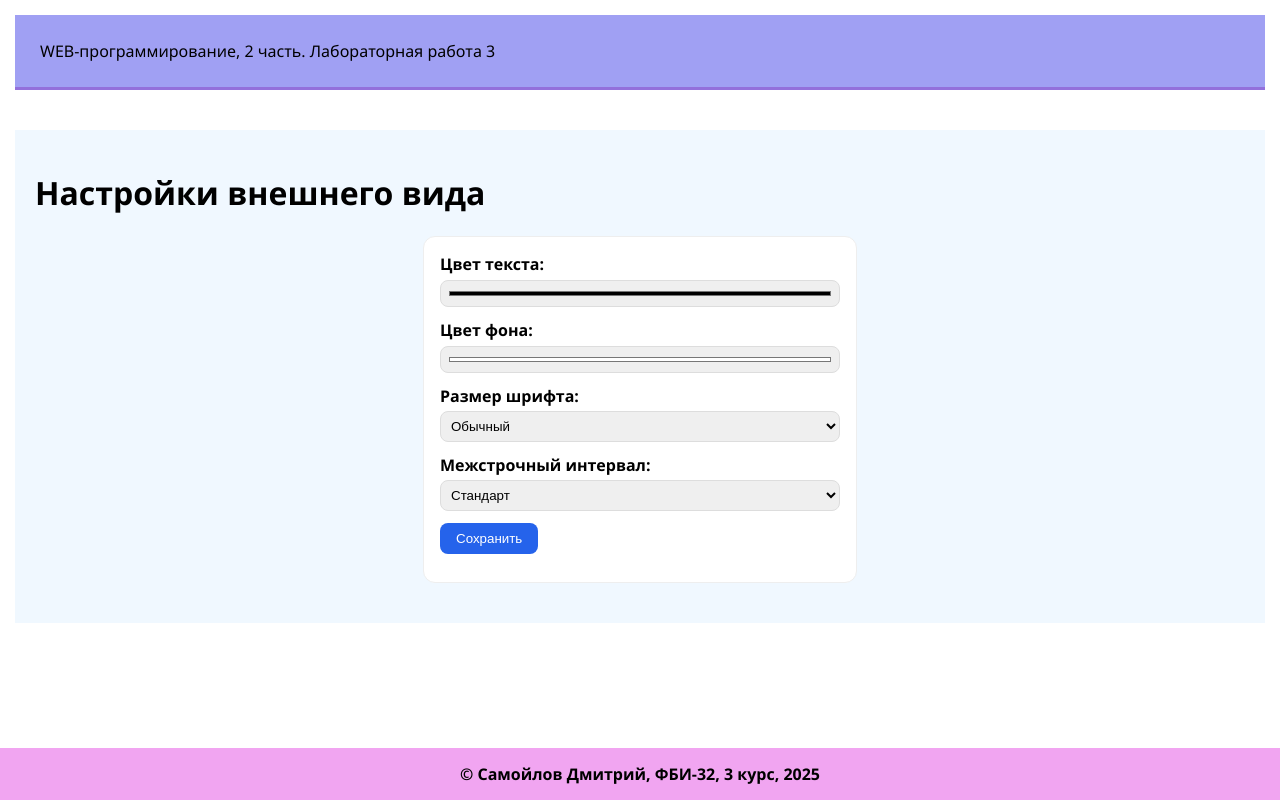
After one commit to slatzzzz1-sudo/web-programming-labs2, a Flask app: page /lab3/settings in a window 1280 px wide. The commit adds this page. Run offline with Flask 3, Linux system fonts and the light colour scheme.

Commit message:
Смена цвета

```diff
--- a/lab3.py
+++ b/lab3.py
@@ -70,3 +70,39 @@ def pay():
 def success():
     price = request.values.get('price', type=int)
     return render_template('lab3/success.html', price=price)
+
+@lab3.route('/lab3/settings')
+def settings():
+    # получаем параметры из адресной строки
+    color = request.args.get('color')
+    bgcolor = request.args.get('bgcolor')
+    fontsize = request.args.get('fontsize')
+    lineheight = request.args.get('lineheight')
+
+    # если есть изменения — ставим cookie и делаем redirect
+    if any([color, bgcolor, fontsize, lineheight]):
+        resp = make_response(redirect('/lab3/settings'))
+        if color:
+            resp.set_cookie('color', color)
+        if bgcolor:
+            resp.set_cookie('bgcolor', bgcolor)
+        if fontsize:
+            resp.set_cookie('fontsize', fontsize)
+        if lineheight:
+            resp.set_cookie('lineheight', lineheight)
+        return resp
+
+    # читаем текущие cookie и отображаем шаблон
+    color = request.cookies.get('color')
+    bgcolor = request.cookies.get('bgcolor')
+    fontsize = request.cookies.get('fontsize')
+    lineheight = request.cookies.get('lineheight')
+
+    resp = make_response(render_template(
+        'lab3/settings.html',
+        color=color,
+        bgcolor=bgcolor,
+        fontsize=fontsize,
+        lineheight=lineheight
+    ))
+    return resp
--- a/templates/base.html
+++ b/templates/base.html
@@ -5,6 +5,22 @@
     <meta name="viewport" content="width=device-width, initial-scale=1.0">
     <title>Самойлов Дмитрий. {% block lab %}{% endblock %}</title>
     <link rel="stylesheet" href="{{ url_for('static', filename='lab2.css') }}">
+    <style>
+        body {
+            {% if request.cookies.get('color') %}
+            color: {{ request.cookies.get('color') }};
+            {% endif %}
+            {% if request.cookies.get('bgcolor') %}
+            background-color: {{ request.cookies.get('bgcolor') }};
+            {% endif %}
+            {% if request.cookies.get('fontsize') %}
+            font-size: {{ request.cookies.get('fontsize') }};
+            {% endif %}
+            {% if request.cookies.get('lineheight') %}
+            line-height: {{ request.cookies.get('lineheight') }};
+            {% endif %}
+        }
+    </style>
 </head>
 <body>
     <header>
--- a/templates/lab3/lab3.html
+++ b/templates/lab3/lab3.html
@@ -15,5 +15,6 @@
         <li><a href="/lab3/del_cookie">Удаление куки</a></li>
         <li><a href="/lab3/form1">Формы</a></li>
         <li><a href="/lab3/order">Заказ напитка</a></li>
+        <li><a href="/lab3/settings">Настройки отображения</a></li>
     </ol>
 {% endblock %}
--- /dev/null
+++ b/templates/lab3/settings.html
@@ -0,0 +1,79 @@
+{% extends "base.html" %}
+
+{% block lab %}Лабораторная работа 3{% endblock %}
+
+{% block main %}
+
+    <style>
+        form {
+            max-width: 400px;
+            margin: 20px auto;
+            padding: 16px;
+            border: 1px solid #eee;
+            border-radius: 12px;
+            background: #fff;
+        }
+        div {
+            margin-bottom: 12px;
+        }
+        label {
+            display: block;
+            margin-bottom: 4px;
+            font-weight: 600;
+        }
+        select, input[type="color"] {
+            padding: 6px;
+            width: 100%;
+            border-radius: 8px;
+            border: 1px solid #ddd;
+        }
+        button {
+            padding: 8px 16px;
+            border: none;
+            border-radius: 8px;
+            background-color: #2563eb;
+            color: white;
+            cursor: pointer;
+        }
+        button:hover {
+            filter: brightness(1.05);
+        }
+    </style>
+
+    <h1>Настройки внешнего вида</h1>
+    <form>
+        <div>
+            <label for="color">Цвет текста:</label>
+            <input type="color" id="color" name="color" value="{{ color or '#000000' }}">
+        </div>
+
+        <div>
+            <label for="bgcolor">Цвет фона:</label>
+            <input type="color" id="bgcolor" name="bgcolor" value="{{ bgcolor or '#ffffff' }}">
+        </div>
+
+        <div>
+            <label for="fontsize">Размер шрифта:</label>
+            <select id="fontsize" name="fontsize">
+                <option value="14px" {% if fontsize == '14px' %}selected{% endif %}>Маленький</option>
+                <option value="16px" {% if fontsize == '16px' or not fontsize %}selected{% endif %}>Обычный</option>
+                <option value="18px" {% if fontsize == '18px' %}selected{% endif %}>Крупный</option>
+                <option value="22px" {% if fontsize == '22px' %}selected{% endif %}>Очень крупный</option>
+            </select>
+        </div>
+
+        <div>
+            <label for="lineheight">Межстрочный интервал:</label>
+            <select id="lineheight" name="lineheight">
+                <option value="1.2" {% if lineheight == '1.2' %}selected{% endif %}>Плотно</option>
+                <option value="1.5" {% if lineheight == '1.5' or not lineheight %}selected{% endif %}>Стандарт</option>
+                <option value="1.8" {% if lineheight == '1.8' %}selected{% endif %}>Свободно</option>
+                <option value="2.0" {% if lineheight == '2.0' %}selected{% endif %}>Очень свободно</option>
+            </select>
+        </div>
+
+        <div>
+            <button type="submit">Сохранить</button>
+        </div>
+    </form>
+{% endblock %}
```
